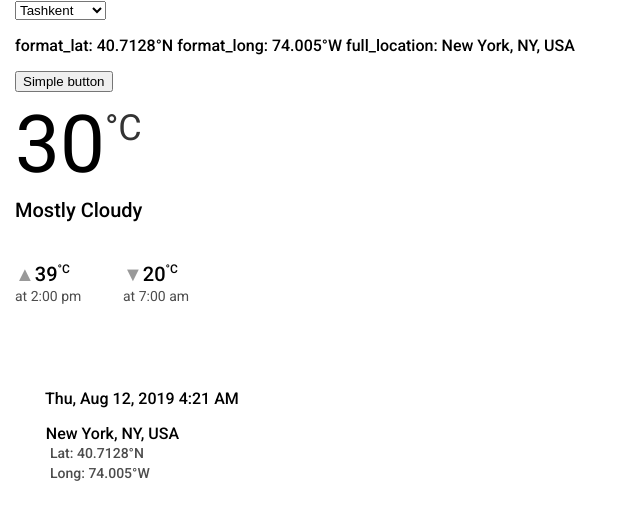
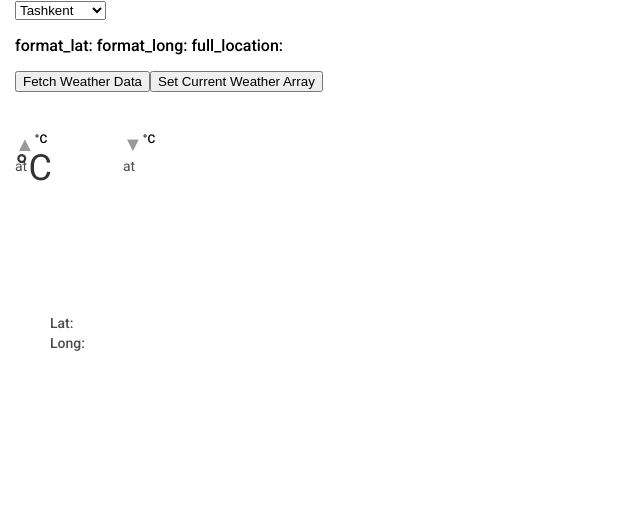
Before and after one commit to AkbarKarshiev/react-weather-dashboard, a React (Create React App) app: page / in a window 1280 px wide. Shown: the top 520 px of the page, without its empty margins (0-640 px from the left). Built offline with nearby package versions, Linux system fonts and the light colour scheme.

Commit message:
Setting CurrentWeather array

```diff
--- a/src/containers/App.js
+++ b/src/containers/App.js
@@ -5,6 +5,7 @@ import locationSvg from '../assets/location.svg';
 import search from '../assets/search.svg';
 import UtilityFunctions from './UtilityFunctions';
 import axios from 'axios';
+
 // import Content from '../components/Content';
 
 class App extends Component {
@@ -27,18 +28,18 @@ class App extends Component {
     completeWeatherApi: '',
     rawWeatherData: '',
     currentWeather: [
-      { full_location: 'New York, NY, USA' },
-      { formatted_lat: '40.7128°N' },
-      { formatted_long: '74.005°W' },
-      { time: 'Thu, Aug 12, 2019 4:21 AM' },
-      { temp: '30' },
-      { todayHighLow: [
-        { todayTempHigh: '39' },
-        { todayTempHighTime: '2:00 pm' },
-        { todayTempLow: '20' },
-        { todayTempLowTime: '7:00 am' }
-      ]},
-      { summary: 'Mostly Cloudy' },
+      { full_location: '' },
+      { formatted_lat: '' },
+      { formatted_long: '' },
+      { time: '' },
+      { temp: '' },
+      { todayHighLow: {
+         todayTempHigh: '' ,
+         todayTempHighTime: '' ,
+         todayTempLow: '' ,
+         todayTempLowTime: ''
+      }},
+      { summary: '' },
       { possibility: ''}
     ],
     tempToday: [
@@ -91,7 +92,10 @@ class App extends Component {
           <p>format_lat: {this.state.currentWeather[1].formatted_lat} format_long: {this.state.currentWeather[2].formatted_long} full_location: {this.state.currentWeather[0].full_location}</p>
         </div>
         <button onClick={this.fetchWeatherData}>
-            Simple button
+            Fetch Weather Data
+        </button>
+        <button onClick={this.setCurrentWeatherArray}>
+            Set Current Weather Array
         </button>
         <div className="wrapper-left">
           <div id="current-weather">
@@ -103,18 +107,18 @@ class App extends Component {
             <div className="max-desc">
               <div id="max-detail">
                 <i>▲</i>
-                {this.state.currentWeather[5].todayHighLow[0].todayTempHigh}
+                {this.state.currentWeather[5].todayHighLow.todayTempHigh}
                 <span>°C</span>
               </div>
-              <div id="max-summary">at {this.state.currentWeather[5].todayHighLow[1].todayTempHighTime}</div>
+              <div id="max-summary">at {this.state.currentWeather[5].todayHighLow.todayTempHighTime}</div>
             </div>
             <div className="min-desc">
               <div id="min-detail">
                 <i>▼</i>
-                {this.state.currentWeather[5].todayHighLow[2].todayTempLow}
+                {this.state.currentWeather[5].todayHighLow.todayTempLow}
                 <span>°C</span>
               </div>
-              <div id="min-summary">at {this.state.currentWeather[5].todayHighLow[3].todayTempLowTime}</div>
+              <div id="min-summary">at {this.state.currentWeather[5].todayHighLow.todayTempLowTime}</div>
             </div>
           </div>
           <div className="wrapper-right">
@@ -178,8 +182,8 @@ class App extends Component {
       if (loc === city.name) {
         this.setState({lat: city.lat});
         this.setState({long: city.long});
-        coords.lat = this.state.lat;
-        coords.long = this.state.long;
+        coords.lat = city.lat;
+        coords.long = city.long;
         coords.full_location = city.full_location;
       }
       return null;
@@ -187,8 +191,8 @@ class App extends Component {
     return coords;
   }
 
-  setFormatCoordinates = async () => {
-    const coordinates = await this.getCoordinates();
+  setFormatCoordinates = () => {
+    const coordinates = this.getCoordinates();
     let form_lat = '';
     let form_long = '';
     let currentWeatherCopy = JSON.parse(JSON.stringify(this.state.currentWeather));
@@ -205,7 +209,7 @@ class App extends Component {
     if (coordinates.long > 0) {
       form_long = (Math.round(coordinates.long * 10000) / 10000).toString() + '°E';
     } else if (coordinates.long < 0) {
-      form_long = (-1 * (Math.round(coordinates.long * 10000) / 10000)).toString() +'°W';
+      form_long = (-1 * (Math.round(coordinates.long * 10000) / 10000)).toString() + '°W';
     } else {
       form_long = (Math.round(coordinates.long * 10000) / 10000).toString();
     }
@@ -237,6 +241,84 @@ class App extends Component {
       alert(error);
     });
   }
+
+  getTimezone = () => {
+    return this.state.rawWeatherData.timezone;
+  }
+
+  getCurrentTime = () => {
+    const currentTime = this.state.rawWeatherData.currently.time;
+    const timezone = this.getTimezone();
+    return this.utilFunctions.unixToHuman(timezone, currentTime).fullTime;
+  }
+
+  getSummary = () => {
+    let currentSummary = this.utilFunctions.convertToTitleCase(this.state.rawWeatherData.currently.summary);
+    if (currentSummary.includes(' And'))  {
+      currentSummary = currentSummary.replace(' And', ', ');
+    }
+    return currentSummary;
+  }
+
+  getPossibility = () => {
+    let possible = this.utilFunctions.formatPossibility(this.state.rawWeatherData.daily.icon);
+    if (possible.includes(' And')) {
+      possible = possible.replace(' And', ', ');
+    }
+    return possible;
+  }
+
+  getCurrentTemp = () => {
+    let currentTemp = this.state.rawWeatherData.currently.temperature;
+    currentTemp = this.utilFunctions.fahToCel(currentTemp);
+    return currentTemp;
+  }
+
+  getTodayDetails = () => {
+    return this.state.rawWeatherData.daily.data[0];
+  }
+
+  getTodayTempHighLowWithTime = () => {
+    const timezone = this.getTimezone();
+    const todayDetails = this.getTodayDetails();
+    var TodayHighLowWithTimeArray = [
+      {todayTempHigh: ''},
+      {todayTempHighTime: ''},
+      {todayTempLow: ''},
+      {todayTempLowTime: ''}
+    ];
+    TodayHighLowWithTimeArray.todayTempHigh = this.utilFunctions.fahToCel(todayDetails.temperatureMax);
+    TodayHighLowWithTimeArray.todayTempHighTime = this.utilFunctions.unixToHuman(timezone, todayDetails.temperatureMaxTime).onlyTime;
+    TodayHighLowWithTimeArray.todayTempLow = this.utilFunctions.fahToCel(todayDetails.temperatureMin);
+    TodayHighLowWithTimeArray.todayTempLowTime  = this.utilFunctions.unixToHuman(timezone, todayDetails.temperatureMinTime).onlyTime;
+
+    return TodayHighLowWithTimeArray;
+  }
+
+  setCurrentWeatherArray = () => {
+    let currentWeatherCopy = JSON.parse(JSON.stringify(this.state.currentWeather));
+    currentWeatherCopy[3].time = this.getCurrentTime();
+    currentWeatherCopy[4].temp = this.getCurrentTemp();
+    currentWeatherCopy[5].todayHighLow = this.getTodayTempHighLowWithTime();
+    currentWeatherCopy[6].summary = this.getSummary();
+    currentWeatherCopy[7].possibility = this.getPossibility();
+
+    this.setState({currentWeather: currentWeatherCopy});
+  }
+
+  getHourlyInfoToday = () => {
+    return this.rawWeatherData.currently.time;
+  }
+
+  getHourlyTempInfoToday = () => {
+    const unixTime = this.rawWeatherData.currently.time;
+    const timezone = this.getTimezone();
+    const todayMonthDate = this.utilFunctions.unixToHuman(timezone, unixTime).onlyMonthDate;
+    const hourlyData = this.getHourlyInfoToday();
+    for (let i = 0; i < hourlyData.length; i++) {
+
+    }
+  }
 }
 
 export default App;
```
